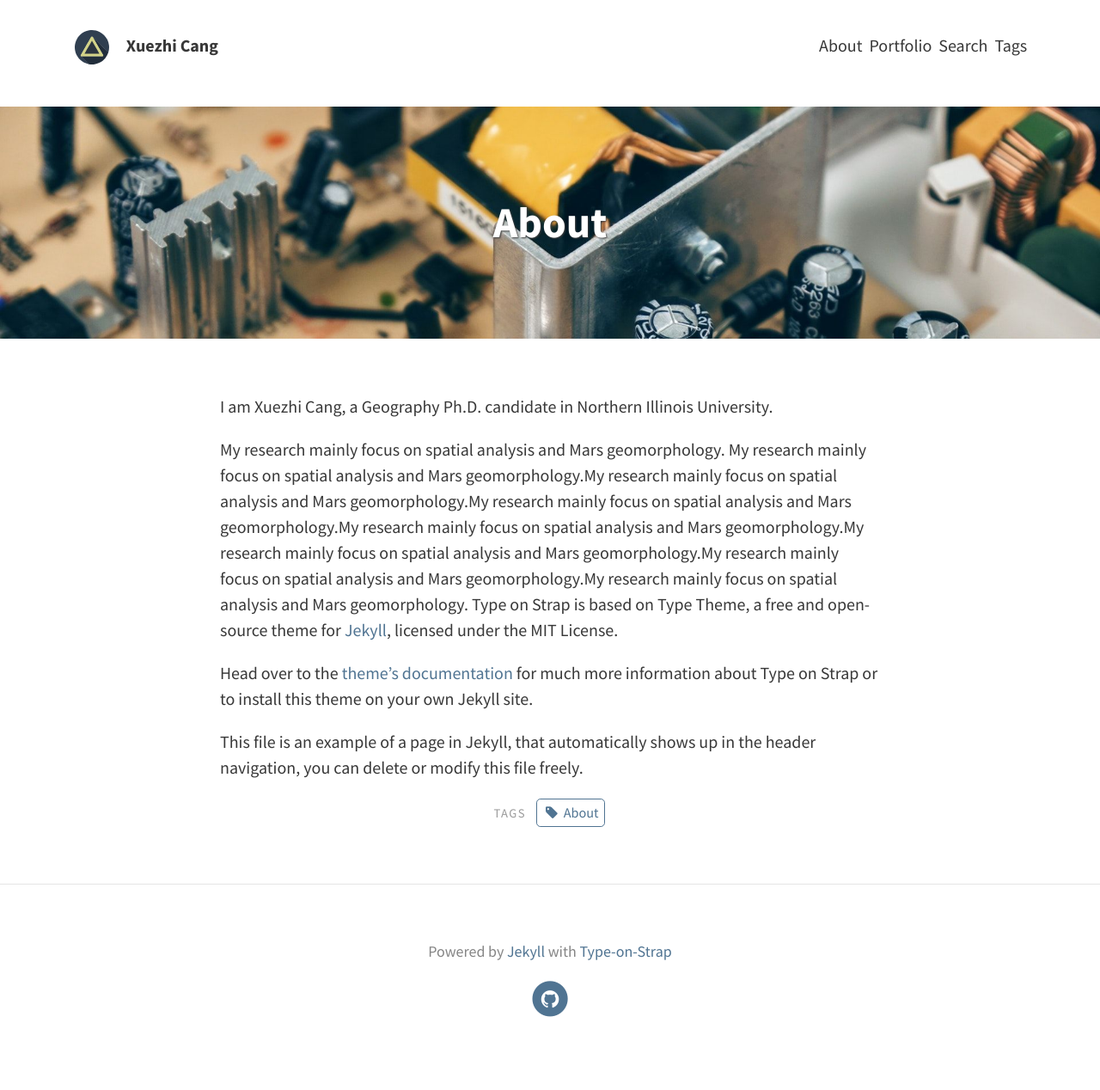
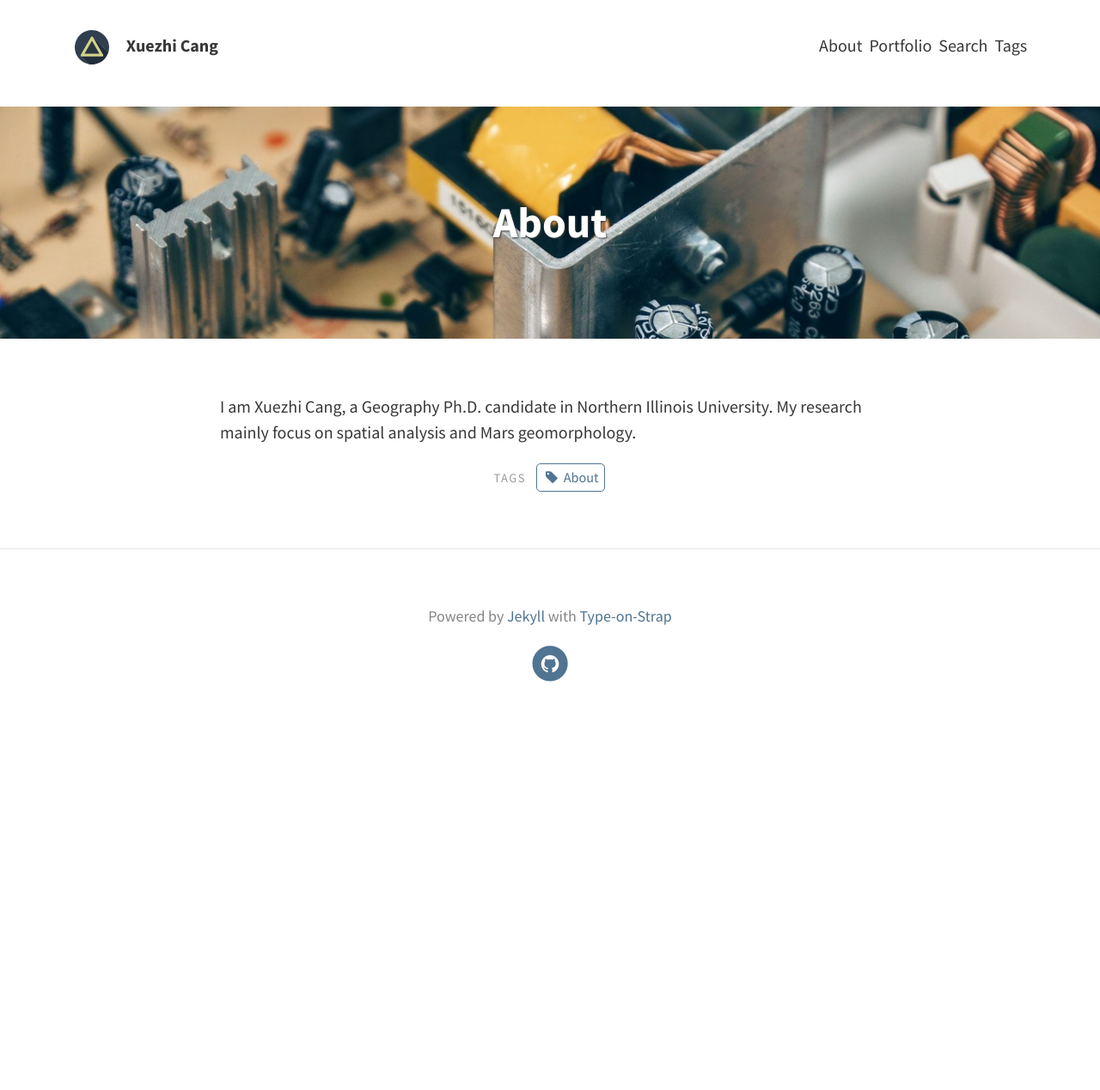
Before and after one commit to xuezhicang/xuezhicang.github.io, a Jekyll site: the page built from pages/about.md, in a window 1280 px wide. Shown: the whole page at 86% size. Built offline with Jekyll 4.4.1, drawn with Linux system fonts in a browser that asks for light colours; after the commit the page ends 900 px from its top, so only the background shows below that.

Commit message:
about
about

```diff
--- a/pages/about.md
+++ b/pages/about.md
@@ -7,11 +7,4 @@
 ---
 
 I am Xuezhi Cang, a Geography Ph.D. candidate in Northern Illinois University.
-
 My research mainly focus on spatial analysis and Mars geomorphology.
-My research mainly focus on spatial analysis and Mars geomorphology.My research mainly focus on spatial analysis and Mars geomorphology.My research mainly focus on spatial analysis and Mars geomorphology.My research mainly focus on spatial analysis and Mars geomorphology.My research mainly focus on spatial analysis and Mars geomorphology.My research mainly focus on spatial analysis and Mars geomorphology.My research mainly focus on spatial analysis and Mars geomorphology.
-Type on Strap is based on Type Theme, a free and open-source theme for [Jekyll](http://jekyllrb.com/), licensed under the MIT License.
-
-Head over to the [theme's documentation](https://github.io/sylhare/Type-on-Strap) for much more information about Type on Strap or to install this theme on your own Jekyll site.
-
-This file is an example of a page in Jekyll, that automatically shows up in the header navigation, you can delete or modify this file freely.
```
